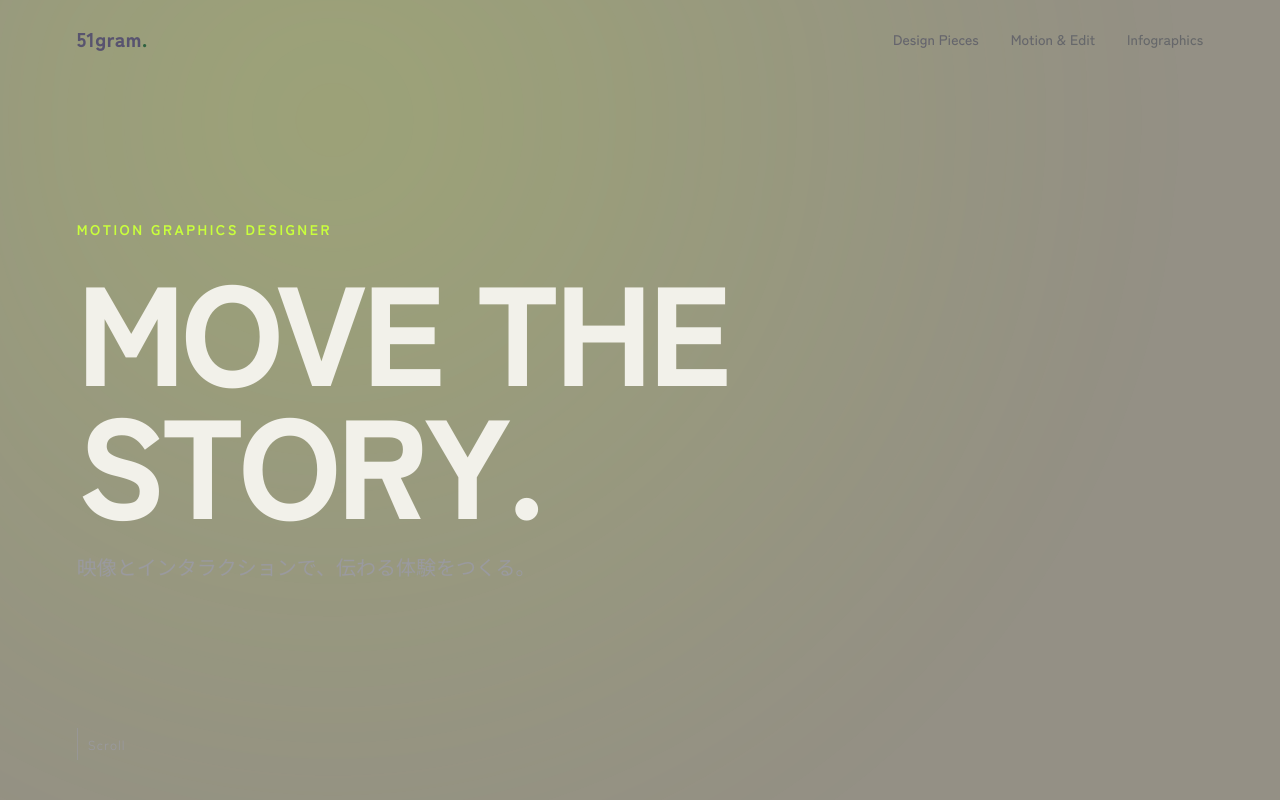
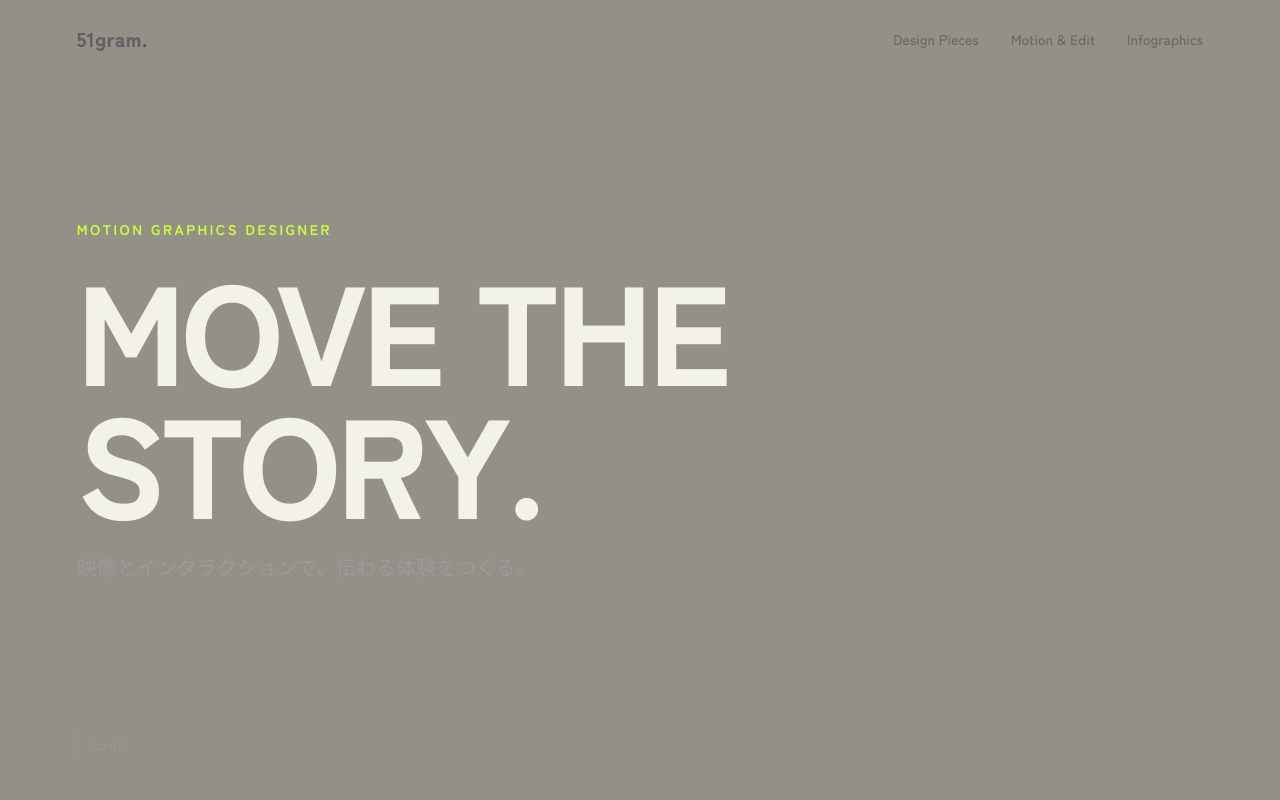
Before and after one commit to 51gram/origin-portfolio, a React (Vite) app: page / in a window 1280 px wide. Shown: the top 800 px of the page. Built offline with nearby package versions, Linux system fonts and the light colour scheme.

Commit message:
Remove hero background glow
Drop the accent-colored radial gradient behind the hero text per
design feedback.

```diff
--- a/src/components/Hero.jsx
+++ b/src/components/Hero.jsx
@@ -17,17 +17,6 @@ function Hero() {
         .from('.hero-sub', { opacity: 0, y: 20, duration: 0.7 }, '-=0.4')
         .from('.hero-scroll', { opacity: 0, duration: 0.6 }, '-=0.2')
 
-      gsap.to('.hero-bg', {
-        yPercent: 25,
-        ease: 'none',
-        scrollTrigger: {
-          trigger: rootRef.current,
-          start: 'top top',
-          end: 'bottom top',
-          scrub: true,
-        },
-      })
-
       gsap.to('.hero-content', {
         yPercent: -35,
         opacity: 0.2,
@@ -46,7 +35,6 @@ function Hero() {
 
   return (
     <section id="top" className="hero" ref={rootRef}>
-      <div className="hero-bg" aria-hidden="true" />
       <div className="hero-content">
         <p className="hero-eyebrow">MOTION GRAPHICS DESIGNER</p>
         <h1 className="hero-title">
--- a/src/index.css
+++ b/src/index.css
@@ -110,16 +110,6 @@ button {
   padding: 0 6vw;
   position: relative;
   overflow: hidden;
-}
-
-.hero-bg {
-  position: absolute;
-  inset: -20% -10%;
-  background: radial-gradient(circle at 30% 25%, var(--accent) 0%, transparent 60%);
-  opacity: 0.18;
-  filter: blur(80px);
-  z-index: 0;
-  pointer-events: none;
 }
 
 .hero-content {
```
